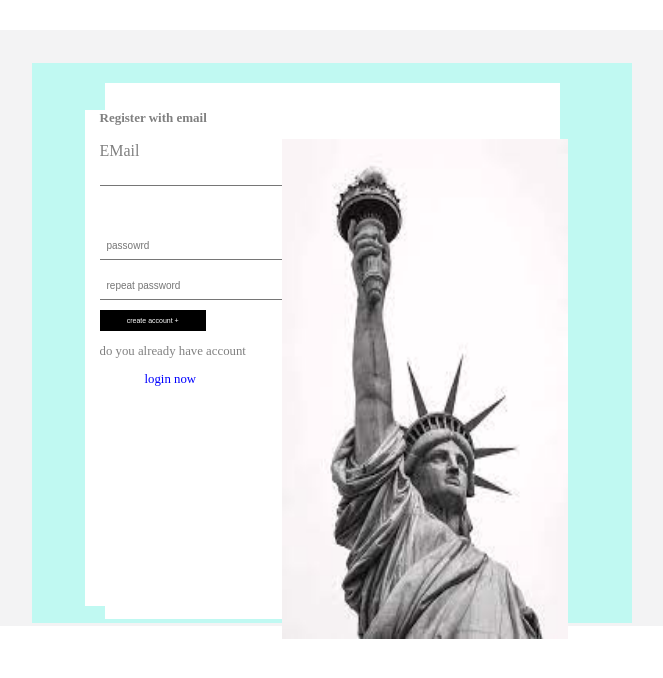
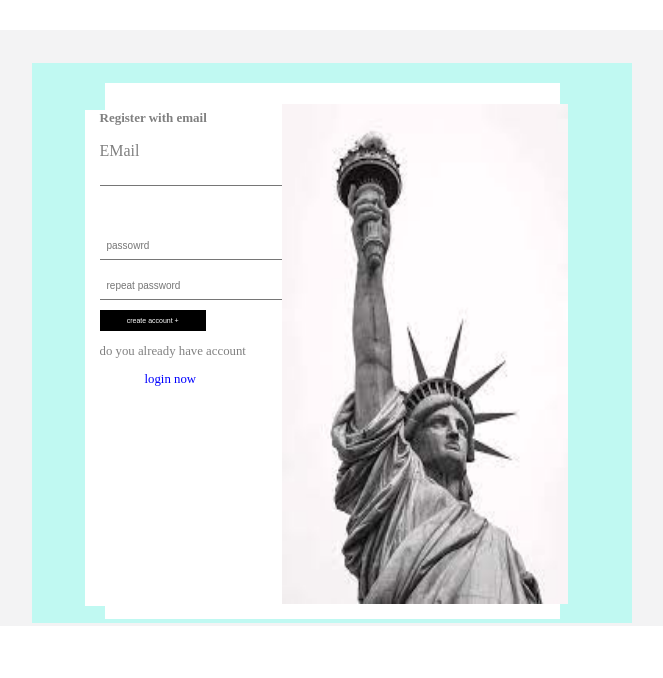
Before and after one commit to nelsonmakori/libertyMutual-registerpage, a plain HTML site: page index.html in a window 1280 px wide. Shown: the whole page, without its empty margins (318-981 px from the left). Drawn offline with Linux system fonts and the light colour scheme.

```diff
--- a/liberty.css
+++ b/liberty.css
@@ -74,7 +74,7 @@ img{
   position: relative;
   left: 150px;
   width: 70%;
-  bottom: 260px;
+  bottom: 295px;
   height: 62.5vh;
   margin-left: 32px;
 }
```
